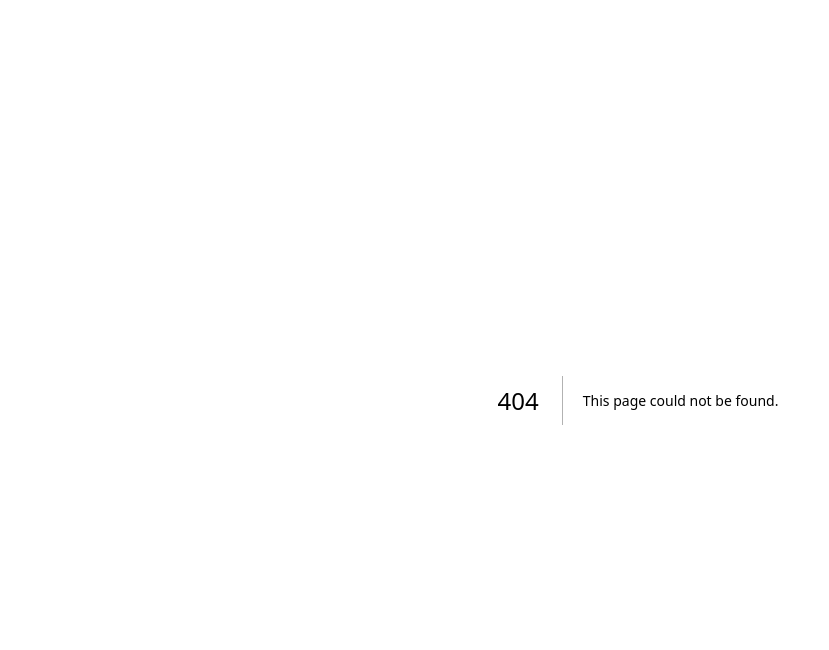
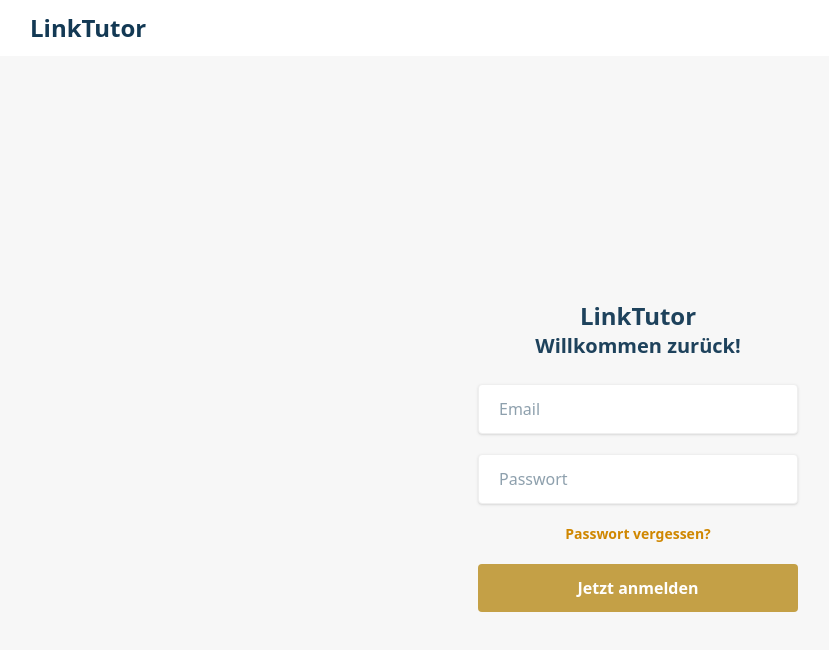
Before and after one commit to ashiqur-russel/LinkTutor, a Next.js app in the folder client/: page /login in a window 1280 px wide. Before the commit this address had no page. Shown: the top 650 px of the page, without its empty margins (2-831 px from the left). Built offline with nearby package versions, Linux system fonts and the light colour scheme.

Commit message:
Login page design

```diff
--- /dev/null
+++ b/client/src/app/(WithAuthLayout)/layout.tsx
@@ -0,0 +1,27 @@
+import Link from "next/link";
+import React from "react";
+
+export default function DashboardLayout({
+  children,
+}: {
+  children: React.ReactNode;
+}) {
+  return (
+    <div>
+      <header className="bg-white shadow-md top-0 z-50">
+        <div className="container mx-auto px-4 py-3 flex items-center justify-between md:px-6 lg:px-8">
+          {/* Logo */}
+          <Link href="/">
+            <span className="text-primary text-2xl font-bold cursor-pointer">
+              LinkTutor
+            </span>
+          </Link>
+        </div>
+      </header>
+
+      <div className="flex items-center justify-center min-h-[80vh]">
+        {children}
+      </div>
+    </div>
+  );
+}
--- /dev/null
+++ b/client/src/app/(WithAuthLayout)/login/page.tsx
@@ -0,0 +1,12 @@
+import Login from "@/app/components/modules/Auth/Login";
+import React from "react";
+
+const LoginPage = () => {
+  return (
+    <div className="flex items-center justify-center min-h-screen bg-[#F7F7F7] w-full">
+      <Login />
+    </div>
+  );
+};
+
+export default LoginPage;
--- /dev/null
+++ b/client/src/app/(WithAuthLayout)/register/student/page.tsx
@@ -0,0 +1,7 @@
+import React from "react";
+
+const StudentLoginPage = () => {
+  return <div>StudentLoginPage</div>;
+};
+
+export default StudentLoginPage;
--- /dev/null
+++ b/client/src/app/(WithAuthLayout)/register/tutor/page.tsx
@@ -0,0 +1,7 @@
+import React from "react";
+
+const TutorLoginPage = () => {
+  return <div>TutorLoginPage</div>;
+};
+
+export default TutorLoginPage;
--- /dev/null
+++ b/client/src/app/components/modules/Auth/Login.tsx
@@ -0,0 +1,51 @@
+"use client";
+
+import React, { useState } from "react";
+
+const Login = () => {
+  const [email, setEmail] = useState("");
+  const [password, setPassword] = useState("");
+
+  return (
+    <div className="flex flex-col justify-center items-center min-h-screen ">
+      <div className="p-8 rounded-lg w-full max-w-sm">
+        <h1 className="text-center text-2xl  font-bold ">LinkTutor</h1>
+        <h2 className="text-xl font-bold text-[#1E425C] text-center mb-6">
+          Willkommen zurück!
+        </h2>
+
+        <form className="space-y-5">
+          <input
+            type="email"
+            placeholder="Email"
+            value={email}
+            onChange={(e) => setEmail(e.target.value)}
+            className="w-full px-5 py-3 border bg-white rounded-md shadow-sm focus:outline-none focus:ring-2 focus:ring-blue-500"
+          />
+          <input
+            type="password"
+            placeholder="Passwort"
+            value={password}
+            onChange={(e) => setPassword(e.target.value)}
+            className="w-full px-5 py-3 border bg-white rounded-md shadow-sm focus:outline-none focus:ring-2 focus:ring-blue-500"
+          />
+
+          <div className="text-center text-sm font-semibold text-yellow-600">
+            <a href="/forgot-password" className="hover:underline">
+              Passwort vergessen?
+            </a>
+          </div>
+
+          <button
+            type="submit"
+            className="w-full bg-[#C4A046] hover:bg-[#B3953D] text-white font-bold py-3 rounded-md transition"
+          >
+            Jetzt anmelden
+          </button>
+        </form>
+      </div>
+    </div>
+  );
+};
+
+export default Login;
--- a/client/src/app/components/shared/Navbar.tsx
+++ b/client/src/app/components/shared/Navbar.tsx
@@ -1,6 +1,6 @@
 import Link from "next/link";
 import { useState } from "react";
-import { FiMenu, FiX, FiSearch, FiPhone, FiLogIn } from "react-icons/fi";
+import { FiMenu, FiX } from "react-icons/fi";
 
 const Navbar = () => {
   const [isOpen, setIsOpen] = useState(false);
@@ -10,7 +10,7 @@ const Navbar = () => {
       <div className="container mx-auto px-4 py-3 flex items-center justify-between md:px-6 lg:px-8">
         {/* Logo */}
         <Link href="/">
-          <span className="text-teal-700 text-2xl font-bold cursor-pointer">
+          <span className="text-primary text-2xl font-bold cursor-pointer">
             LinkTutor
           </span>
         </Link>
@@ -29,11 +29,7 @@ const Navbar = () => {
 
         {/* Mobile & Tablet Menu Button */}
         <div className="md:flex md:items-center md:ml-auto hidden">
-          <FiSearch className="text-gray-600 cursor-pointer text-lg md:mr-4" />
-          <FiPhone className="text-gray-600 cursor-pointer text-lg md:mr-4" />
-          <button className="border border-gold text-gold px-4 py-1 rounded-md hidden md:block">
-            Login
-          </button>
+          <button className="btn-gold-outline">Login</button>
         </div>
         <button
           className="md:hidden text-gray-800 text-2xl ml-auto"
@@ -56,11 +52,8 @@ const Navbar = () => {
             For Schools
           </Link>
 
-          <div className="flex items-center space-x-4 mt-3">
-            <FiSearch className="text-gray-600 cursor-pointer text-lg" />
-            <FiPhone className="text-gray-600 cursor-pointer text-lg" />
-          </div>
-          <button className="border border-gold text-gold px-4 py-1 rounded-md w-full mt-3">
+          <div className="flex items-center space-x-4 mt-3"></div>
+          <button className="border border-gold-200 text-gold px-4 py-1 rounded-md w-full mt-3">
             Login
           </button>
         </div>
--- a/client/src/app/globals.css
+++ b/client/src/app/globals.css
@@ -62,6 +62,7 @@
 
   /* Borders & Inputs */
   --border: #efefef;
+  --boder-outline: #9a7f29;
   --input: #f1f1f5;
   --ring: #143953;
 
@@ -131,4 +132,17 @@
   .btn-secondary {
     @apply border-[2px] border-[var(--button-secondary-foreground)] text-[var(--button-secondary-foreground)] px-4 py-2 rounded-md font-medium shadow-md hover:brightness-110;
   }
+
+  .btn-gold-outline {
+    @apply border-[2px] border-[#9f8634] text-[#9f8634] px-4 py-2 rounded-md font-medium shadow-md
+           hover:bg-[#9f8634] hover:text-white transition duration-200;
+  }
+
 }
+
+@layer components {
+  .btn-gold-outline {
+    @apply border-[2px] border-[#9f8634] text-[#9f8634] px-4 py-2 rounded-md font-medium shadow-md
+           hover:bg-[#9f8634] hover:text-white transition duration-200;
+  }
+}
```
Also changed, not shown: client/public/assets/login/bidi_tschakka-Monster.svg (added).
